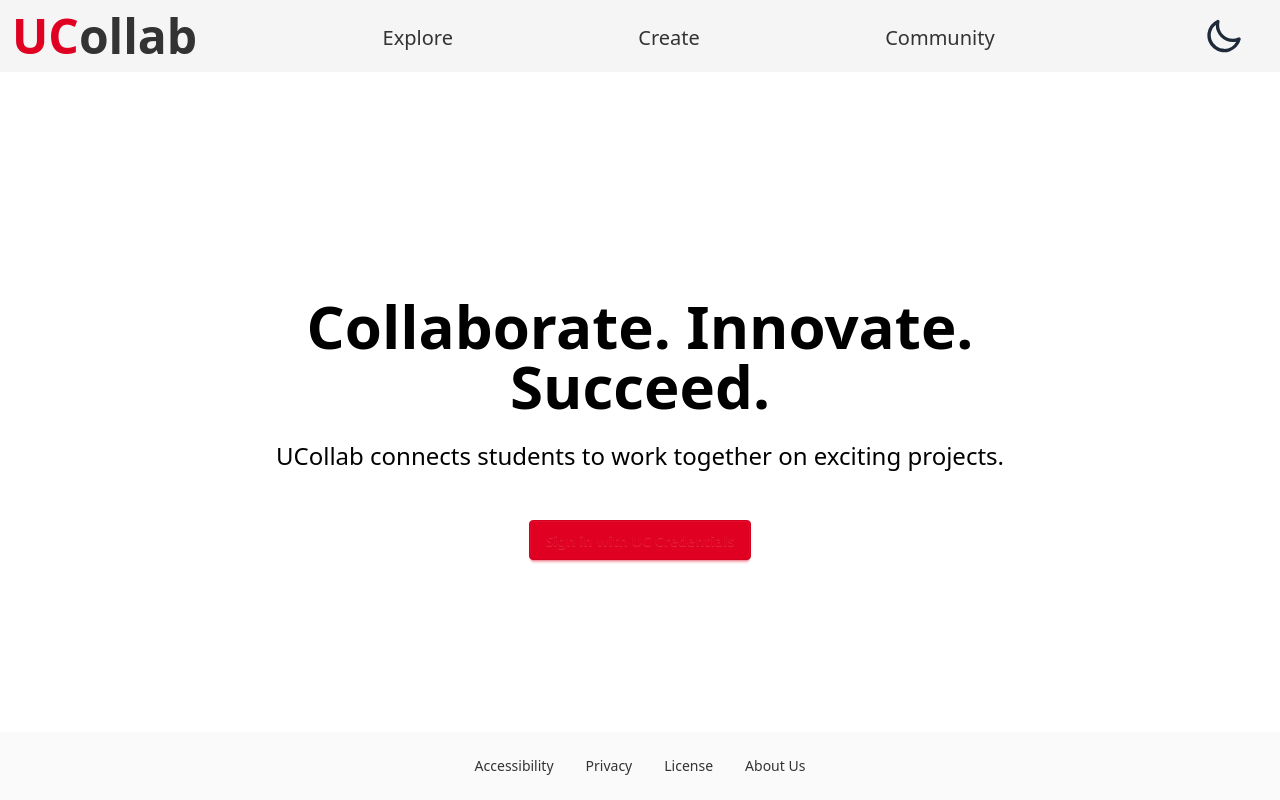
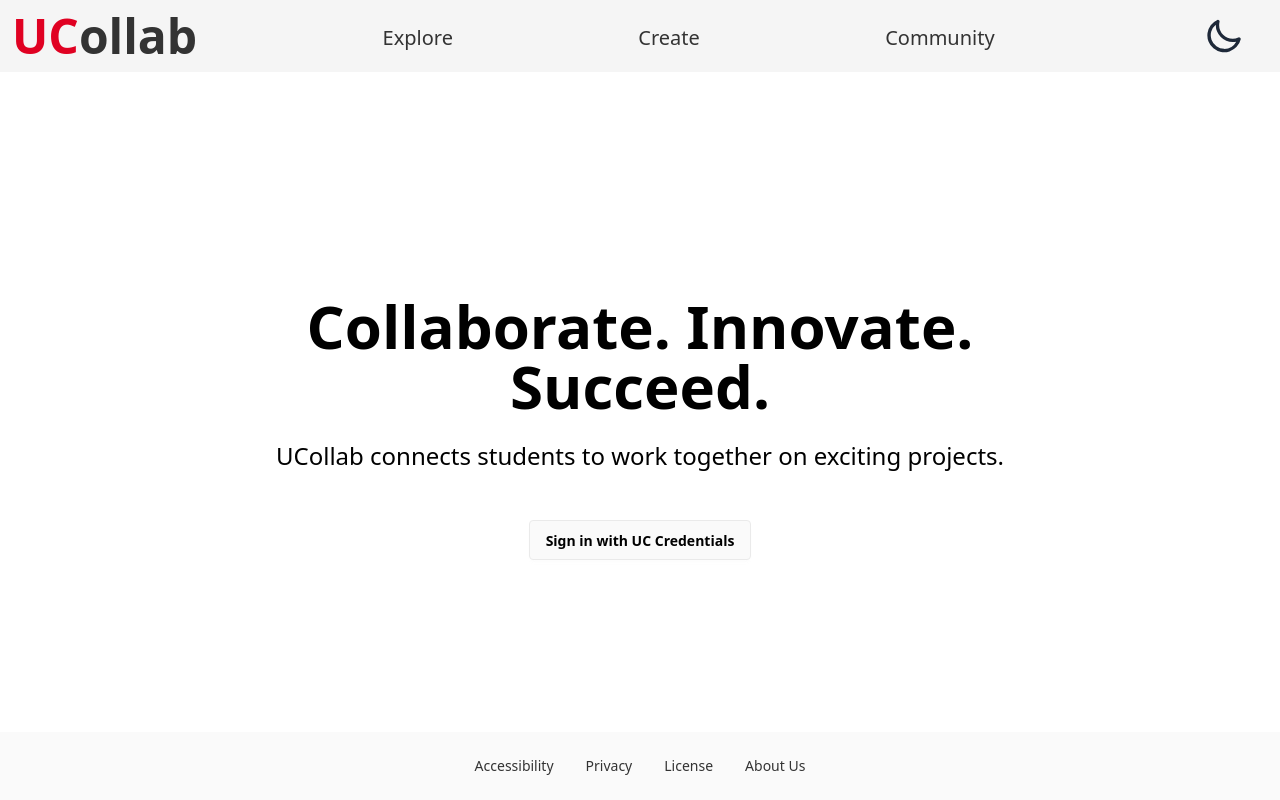
Before and after one commit to steelesh/UCollab, a Next.js app: page / in a window 1280 px wide. Built offline with nearby package versions, Linux system fonts and the light colour scheme; no server answers.

Commit message:
move sign in to a button component

```diff
--- a/src/components/signin-button.tsx
+++ b/src/components/signin-button.tsx
@@ -17,7 +17,7 @@ export default function SignInButton() {
 
   return (
     <button
-      className="btn btn-primary select-none"
+      className="btn btn-primary-content select-none"
       onClick={handleSignIn}
       disabled={isPending}
     >
```
